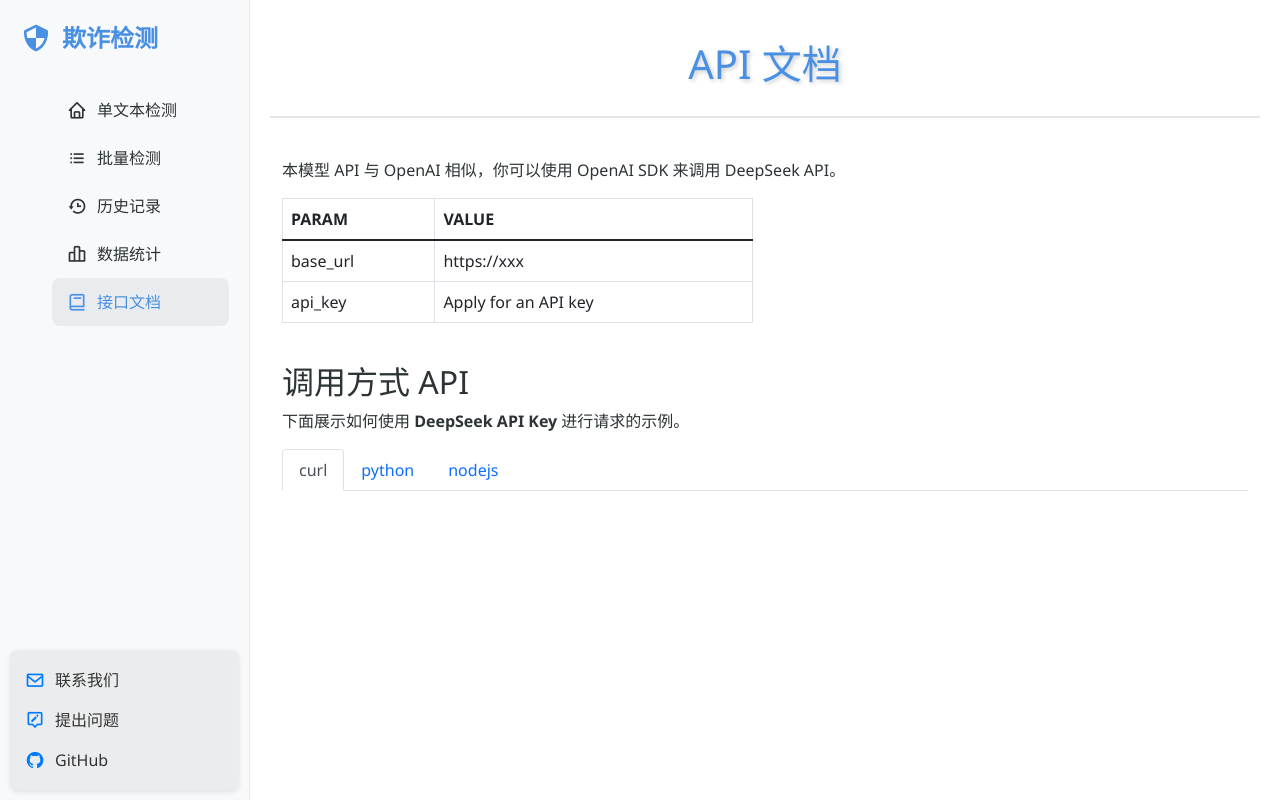
After one commit to Ba-YH/fraud, a Flask app: page /docs in a window 1280 px wide. The commit adds this page. Run offline with Flask 3, Linux system fonts and the light colour scheme; parts of the project's set-up code (start-up, migrations or seed data) failed here and were passed over.

Commit message:
添加简易接口文档

```diff
--- a/backend/app.py
+++ b/backend/app.py
@@ -107,6 +107,9 @@ def get_history():
     except Exception as e:
         return jsonify({'status': 'error', 'message': str(e)})
 
+@app.route('/docs')
+def api_docs():
+    return render_template('api_docs.html')
 
 @app.route('/delete_record/<int:record_id>', methods=['DELETE'])
 def delete_record(record_id):
--- /dev/null
+++ b/frontend/templates/api_docs.html
@@ -0,0 +1,86 @@
+{% extends "base.html" %}
+{% block title %}API 文档{% endblock %}
+{% block page_title %}API 文档{% endblock %}
+
+{% block content %}
+<div class="container my-4">
+
+    <!-- 首次调用 API -->
+    <div class="row">
+        <div class="col-12">
+            <p>
+                本模型 API 与 OpenAI 相似，你可以使用 OpenAI SDK 来调用 DeepSeek API。
+            </p>
+        </div>
+    </div>
+
+    <!-- 参数说明表格 -->
+    <div class="row">
+        <div class="col-12 col-md-6">
+            <table class="table table-bordered">
+                <thead>
+                    <tr>
+                        <th>PARAM</th>
+                        <th>VALUE</th>
+                    </tr>
+                </thead>
+                <tbody>
+                    <tr>
+                        <td>base_url</td>
+                        <td>https://xxx</td>
+                    </tr>
+                    <tr>
+                        <td>api_key</td>
+                        <td>Apply for an API key</td>
+                    </tr>
+                </tbody>
+            </table>
+        </div>
+    </div>
+
+    <!-- 调用方式 API -->
+    <div class="row mt-4">
+        <div class="col-12">
+            <h2>调用方式 API</h2>
+            <p>下面展示如何使用 <strong>DeepSeek API Key</strong> 进行请求的示例。</p>
+        </div>
+    </div>
+
+    <!-- 标签页 -->
+    <div class="row">
+        <div class="col-12">
+            <ul class="nav nav-tabs" id="apiTab" role="tablist">
+                <li class="nav-item" role="presentation">
+                    <button class="nav-link active" id="curl-tab" data-bs-toggle="tab" data-bs-target="#curl" type="button" role="tab" aria-controls="curl" aria-selected="true">
+                        curl
+                    </button>
+                </li>
+                <li class="nav-item" role="presentation">
+                    <button class="nav-link" id="python-tab" data-bs-toggle="tab" data-bs-target="#python" type="button" role="tab" aria-controls="python" aria-selected="false">
+                        python
+                    </button>
+                </li>
+                <li class="nav-item" role="presentation">
+                    <button class="nav-link" id="node-tab" data-bs-toggle="tab" data-bs-target="#node" type="button" role="tab" aria-controls="node" aria-selected="false">
+                        nodejs
+                    </button>
+                </li>
+            </ul>
+
+
+            <!-- python -->
+            <div class="tab-pane fade" id="python" role="tabpanel" aria-labelledby="python-tab">
+
+                <pre><code class="language-python">
+                </code></pre>
+            </div>
+
+            <!-- nodejs -->
+            <div class="tab-pane fade" id="node" role="tabpanel" aria-labelledby="node-tab">
+                <pre><code class="language-javascript">
+                </code></pre>
+            </div>
+        </div>
+    </div>
+</div>
+{% endblock %}
--- a/frontend/templates/base.html
+++ b/frontend/templates/base.html
@@ -42,6 +42,13 @@
                     <span>数据统计</span>
                 </a>
             </li>
+            <!-- TODO 接口文档这里删除-->
+            <li>
+                <a href="{{ url_for('api_docs') }}" class="{% if request.endpoint == 'api_docs' %}active{% endif %}">
+                    <i class='bx bx-book'></i>
+                    <span>接口文档</span>
+                </a>
+            </li>
         </ul>
         <!-- 侧边栏底部 -->
         <div class="sidebar-footer">
```
Also changed, not shown: backend/data/history.json (+1 -72 lines).
